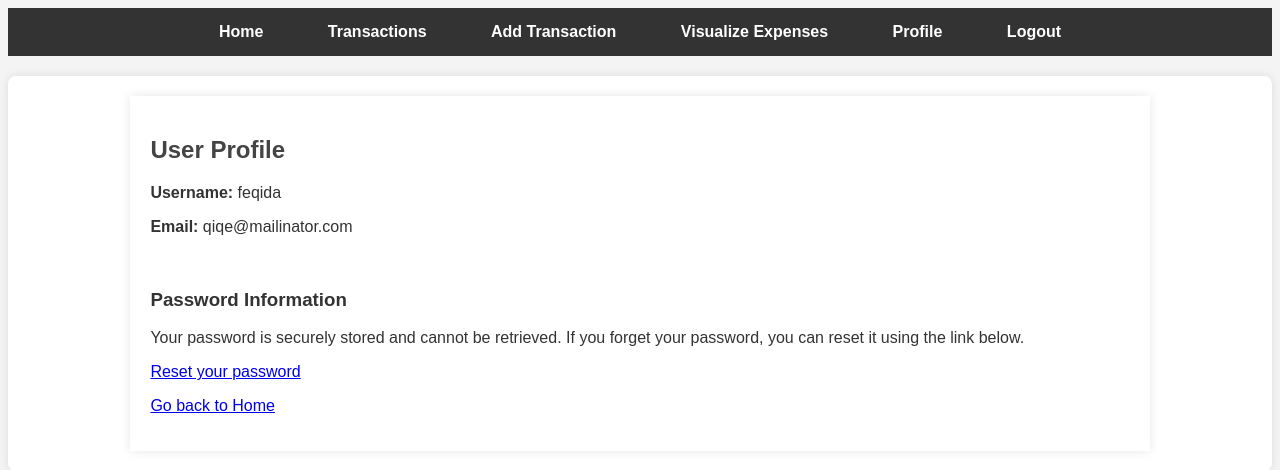
After one commit to TBJr/finance_tracker, a Django app: page /tracker/accounts/profile/ in a window 1280 px wide. The commit adds this page. Shown: the top 470 px of the page. Run offline with Django 5.2, Linux system fonts and the light colour scheme; a user stored in the database is signed in.

Commit message:
Fix "GET /accounts/logout/ HTTP/1.1" 405 0 and added extra

```diff
--- a/finance_tracker/settings.py
+++ b/finance_tracker/settings.py
@@ -125,3 +125,6 @@ STATICFILES_DIRS = [os.path.join(BASE_DIR, 'tracker/templates/tracker/static')]
 # https://docs.djangoproject.com/en/5.1/ref/settings/#default-auto-field
 
 DEFAULT_AUTO_FIELD = 'django.db.models.BigAutoField'
+
+# Redirect to the home page after login
+LOGIN_REDIRECT_URL = '/'
--- a/tracker/templates/tracker/base.html
+++ b/tracker/templates/tracker/base.html
@@ -9,12 +9,20 @@
     <body>
         <nav>
             <ul>
+                <li><a href="{% url 'home' %}">Home</a> </li>
                 <li><a href="{%  url 'transaction_list' %}">Transactions</a></li>
                 <li><a href="{%  url 'add_transaction' %}">Add Transaction</a></li>
                 <li><a href="{% url 'visualize_expenses' %}">Visualize Expenses</a></li>
 
                 {%  if user.is_authenticated %}
-                    <li><a href="{% url 'logout' %}">Logout</a></li>
+                    <li><a href="{% url 'profile' %}">Profile</a></li>
+                    <li>
+                        <a href="#" onclick="document.getElementById('logout-form').submit(); return false;">Logout</a>
+                        <form id="logout-form" method="POST" action="{% url 'logout' %}" style="display: none;">
+                            {% csrf_token %}
+                        </form>
+                    </li>
+                    {#<li><a href="{% url 'logout' %}">Logout</a></li>#}
                 {% else %}
                     <li><a href="{% url 'login' %}">Login</a></li>
                     <li><a href="{% url 'register' %}">Register</a></li>
--- /dev/null
+++ b/tracker/templates/tracker/profile.html
@@ -0,0 +1,17 @@
+{% extends 'tracker/base.html' %}
+
+{% block content %}
+    <div class="container">
+        <h2>User Profile</h2>
+        <p><strong>Username:</strong> {{ user.username }}</p>
+        <p><strong>Email:</strong> {{ user.email }}</p>
+
+        <br />
+
+        <h3>Password Information</h3>
+        <p>Your password is securely stored and cannot be retrieved. If you forget your password, you can reset it using the link below.</p>
+        <p><a href="{% url 'password_reset' %}">Reset your password</a></p>
+
+        <p><a href="{% url 'home' %}">Go back to Home</a></p>
+    </div>
+{% endblock %}
--- a/tracker/urls.py
+++ b/tracker/urls.py
@@ -5,8 +5,10 @@ from . import views
 #     path('register/', views.register, name='register'),
 # ]
 urlpatterns = [
+    path('', views.home, name='home'),
     path('register/', views.register, name='register'),
     path('transactions/', views.transaction_list, name='transaction_list'),
     path('add/', views.add_transaction, name='add_transaction'),
     path('visualize_expenses/', views.visualize_expenses, name='visualize_expenses'),
+    path('accounts/profile/', views.profile, name='profile'),
 ]
--- a/tracker/views.py
+++ b/tracker/views.py
@@ -93,3 +93,7 @@ def home(request):
         })
     else:
         return render(request, 'tracker/home.html')
+
+@login_required
+def profile(request):
+    return render(request, 'tracker/profile.html')
```
Also changed, not shown: db.sqlite3.
